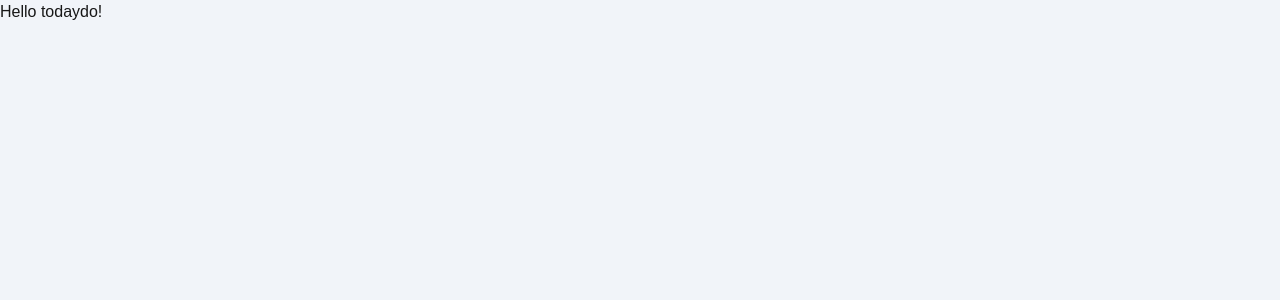
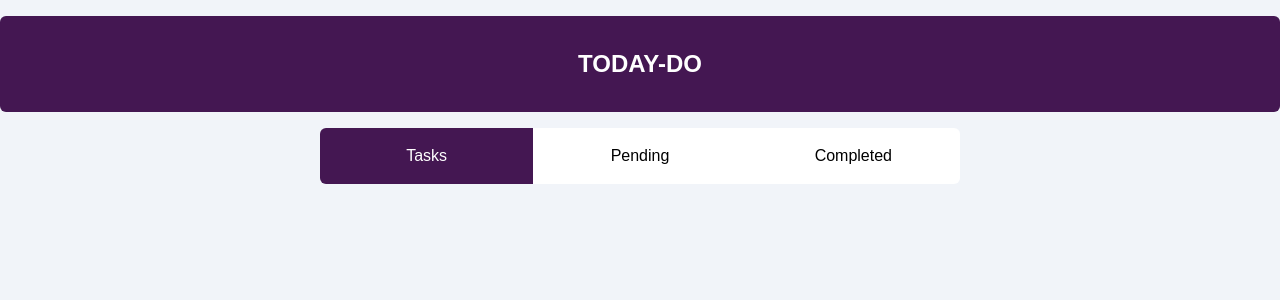
Before and after one commit to aissa-dev1/todaydo, a Next.js app: page / in a window 1280 px wide. Shown: the top 300 px of the page. Built offline with nearby package versions, Linux system fonts and the light colour scheme.

Commit message:
update home page create text logo card and text logo

```diff
--- a/src/app/page.tsx
+++ b/src/app/page.tsx
@@ -1,7 +1,13 @@
+import TasksFilter from "@/components/pages/home/tasks-filter";
+import Container from "@/components/reusable/container";
+
 export default function Home() {
   return (
-    <div>
-      <p>Hello todaydo!</p>
-    </div>
+    <Container>
+      <div className="bg-primary text-primary-foreground text-center mt-0 mb-4 sm:mt-4 py-8 px-4 rounded-none sm:rounded-md">
+        <h3 className="text-2xl font-bold uppercase">Today-do</h3>
+      </div>
+      <TasksFilter />
+    </Container>
   );
 }
```
